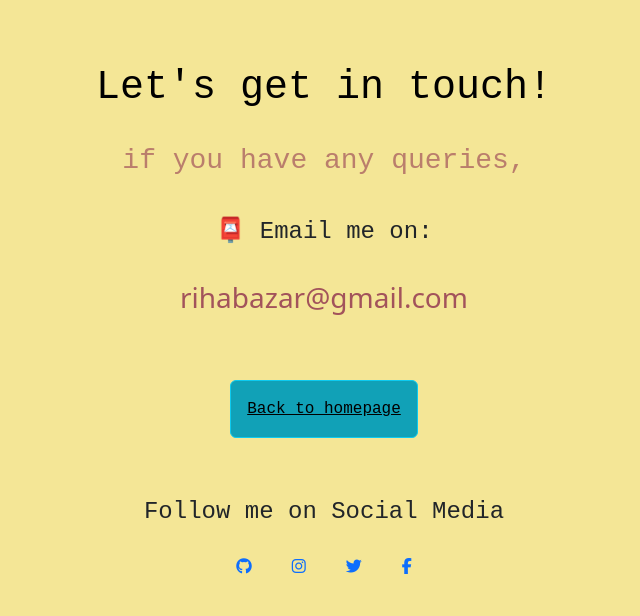
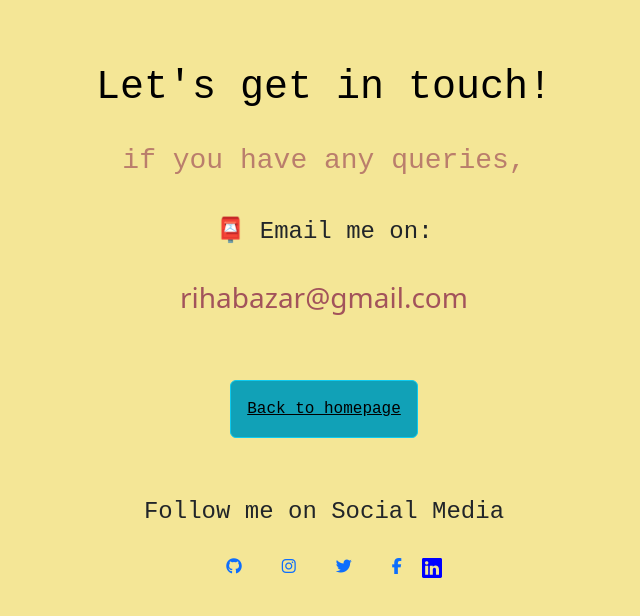
Before and after one commit to Shahbi88/portfolio-proper, a website: page contact.html in a window 1280 px wide. Shown: the whole page, without its empty margins (316-956 px from the left). Drawn offline with nearby package versions, Linux system fonts and the light colour scheme.

Commit message:
added Linked-In to my socials

```diff
--- a/contact.html
+++ b/contact.html
@@ -64,6 +64,9 @@
       max-width: 100%;
       height: auto;
     }
+    .social-links {
+      align-items: center;
+    }
     @media (max-width: 600px) {
       body {
         max-width: 80%;
@@ -118,7 +121,7 @@
       Follow me on Social Media
     </div>
     <footer>
-      <div class="social-links d-flex justify-content-center">
+      <div class="social-links d-flex justify-content-center" text-align:center>
         <a href="https://github.com/Shahbi88" target="_blank">
           <i class="fab fa-github"></i>
         </a>
@@ -131,6 +134,20 @@
         <a href="https://www.facebook.com/Rihab.Oud" target="_blank">
           <i class="fab fa-brands fa-facebook-f"></i>
         </a>
+        <a href="https://www.linkedin.com/in/rihab-azar-a71417275/">
+          <svg
+            xmlns="http://www.w3.org/2000/svg"
+            width="20"
+            height="20"
+            fill="blue"
+            class="bi bi-linkedin"
+            viewBox="0 0 16 16"
+          >
+            <path
+              d="M0 1.146C0 .513.526 0 1.175 0h13.65C15.474 0 16 .513 16 1.146v13.708c0 .633-.526 1.146-1.175 1.146H1.175C.526 16 0 15.487 0 14.854zm4.943 12.248V6.169H2.542v7.225zm-1.2-8.212c.837 0 1.358-.554 1.358-1.248-.015-.709-.52-1.248-1.342-1.248S2.4 3.226 2.4 3.934c0 .694.521 1.248 1.327 1.248zm4.908 8.212V9.359c0-.216.016-.432.08-.586.173-.431.568-.878 1.232-.878.869 0 1.216.662 1.216 1.634v3.865h2.401V9.25c0-2.22-1.184-3.252-2.764-3.252-1.274 0-1.845.7-2.165 1.193v.025h-.016l.016-.025V6.169h-2.4c.03.678 0 7.225 0 7.225z"
+            />
+          </svg>
+        </a>
       </div>
     </footer>
   </body>
```
Also changed, not shown: about.html (+31 -2 lines), index.html (+17 -2 lines).
